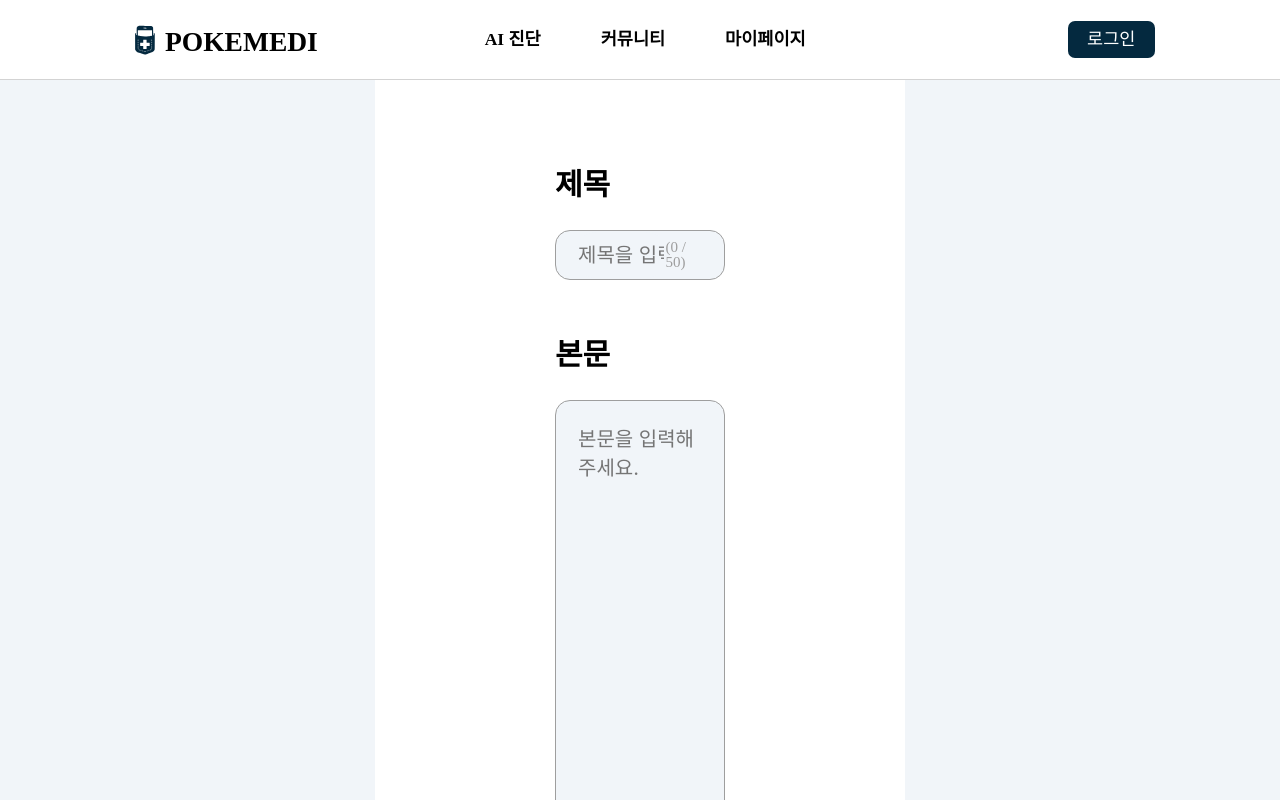
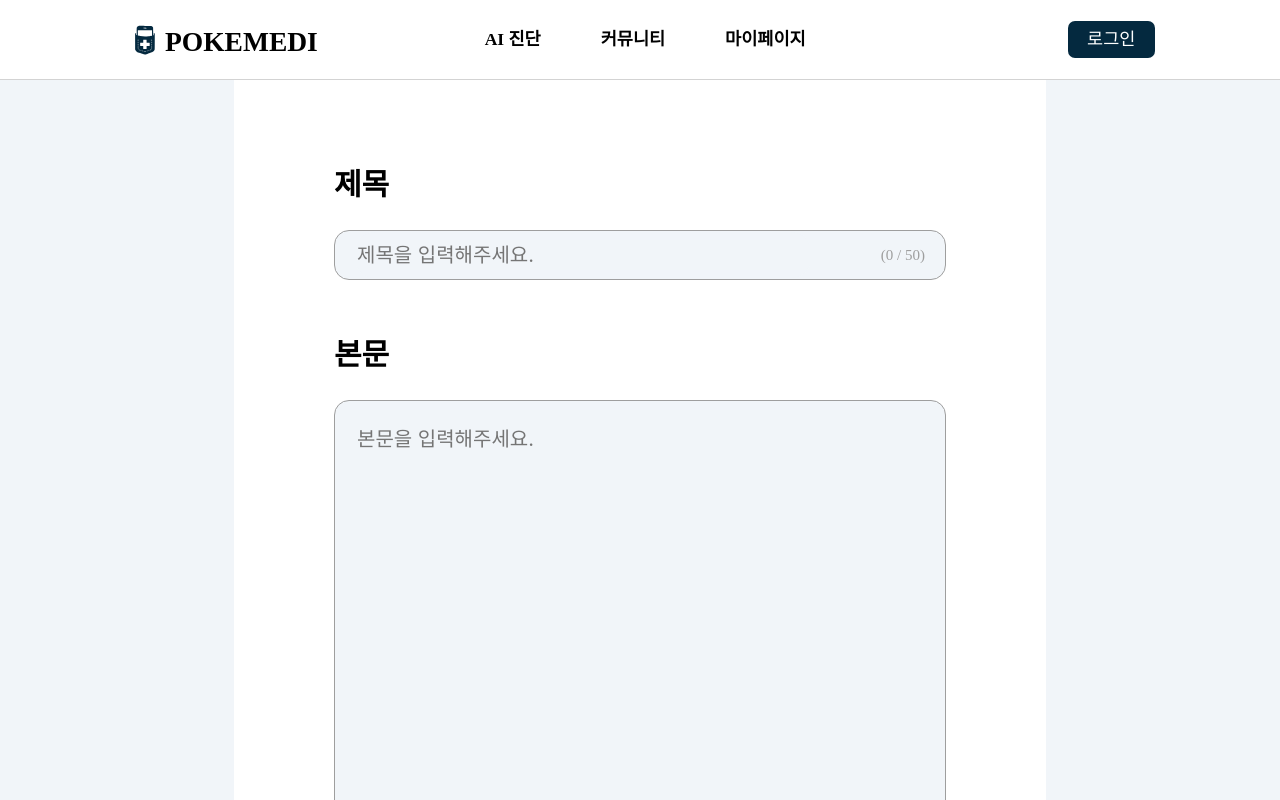
Before and after one commit to KGU-TurtleDoctor/POKEMEDI-Client, a React (Vite) app: page /community-post in a window 1280 px wide. Shown: the top 800 px of the page. Built offline with nearby package versions, Linux system fonts and the light colour scheme; no server answers; a web font is replaced by a local one.

Commit message:
💡 [FEAT] 게시물 생성 API 연결

```diff
--- a/src/pages/CommunityPost.jsx
+++ b/src/pages/CommunityPost.jsx
@@ -9,6 +9,23 @@ function CommunityPost() {
   const [PostWriting, setPostWriting] = useState('');
 
   const [isSatisfied, setIsSatisfied] = useState(false);
+
+  const handleClickWritingDoneButton = () => {
+    if (isSatisfied) {
+      api
+        .post(
+          'api/community/create',
+          {
+            title: TitleWriting,
+            body: PostWriting,
+          },
+          { withCredentials: true },
+        )
+        .then(() => {
+          navigate('/community-list');
+        });
+    }
+  };
 
   const handleChangeTitleInput = (e) => {
     setTitleWriting(e.target.value);
@@ -42,11 +59,6 @@ function CommunityPost() {
     }
   }, [TitleWriting, PostWriting]);
 
-  const handleClickWritingDoneButton = () => {
-    if (isSatisfied) {
-      navigate('/community-list');
-    }
-  };
   return (
     <CommunityPostWrapper>
       <Header />
@@ -103,17 +115,16 @@ const CommunityPostWrapper = styled.div`
 
 const CommunityPostBodyWrapper = styled.div`
   width: 100%;
-
-  padding: 0 37.5rem;
+  min-height: calc(100vh - 8rem);
+  padding: 0 calc((100% - 81.2rem) / 2);
   margin-top: 8rem;
 
   background-color: #f1f5f9;
 `;
 
 const CommunityPostBoxWrapper = styled.div`
-  width: calc(100vw - 75rem);
-  min-height: calc(100vh - 8rem);
-  padding: 8rem 18rem 8rem 18rem;
+  width: 81.2rem;
+  padding: 8rem 10rem;
 
   background-color: white;
   font-size: 2rem;
```
